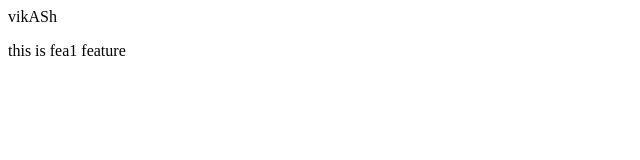
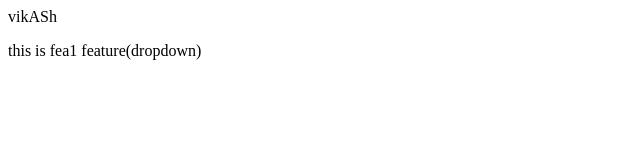
Before and after one commit to vikashb24k-beep/localrepo, a plain HTML site: page index.html in a window 1280 px wide. Shown: the full height of the page, 0-640 px from the left. Drawn offline with Linux system fonts and the light colour scheme.

Commit message:
add dropDown

```diff
--- a/index.html
+++ b/index.html
@@ -1,2 +1,2 @@
 <p>vikASh</p>
-<p>this is fea1 feature</p>
+<p>this is fea1 feature(dropdown)</p>
```
